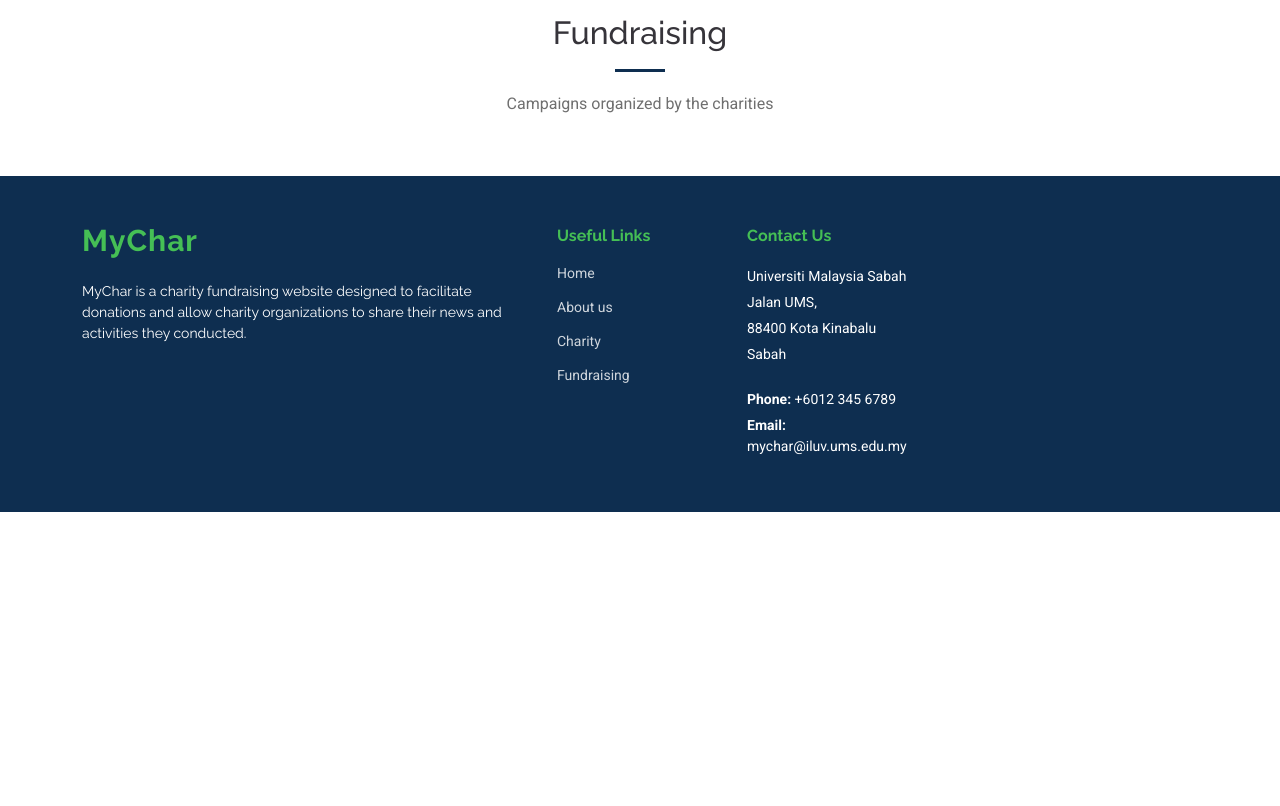
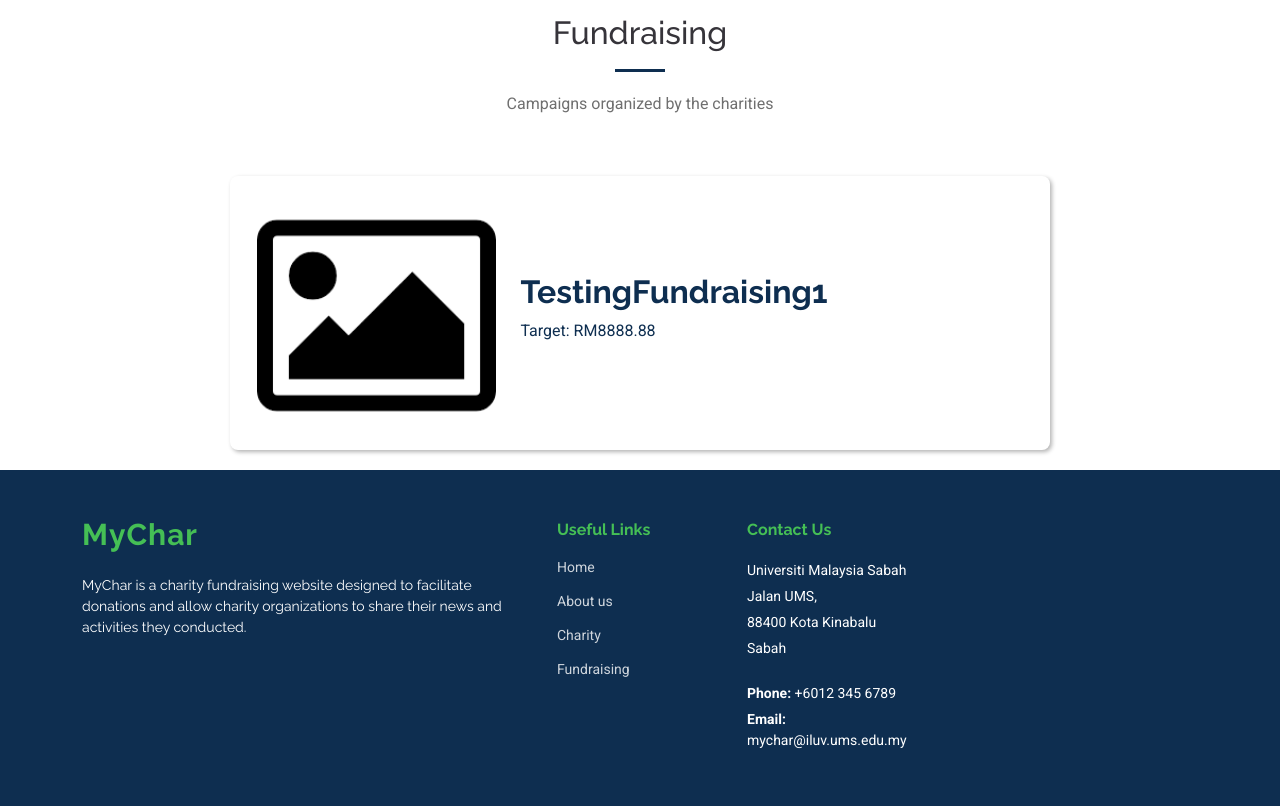
Before and after one commit to JY3T27/MyChar, a PHP site: page /fundraising.php in a window 1280 px wide. Shown: the part 107-913 px from the top of the page. Before the commit the page ends 619 px from the top, so only its background shows below. Run offline with PHP 8.4, Linux system fonts and the light colour scheme.

Commit message:
27/10 afternoon

```diff
--- a/assets/css/main.css
+++ b/assets/css/main.css
@@ -1075,3 +1075,24 @@ p {
 .currency-symbol {
   font-size: 20px;
 }
+
+.fundraisingList {
+  border-radius: 8px;
+  box-shadow: 2px 2px 4px rgba(0, 0, 0, 0.3);
+  padding: 20px 15px 15px 15px;
+  margin: 0px 5px 20px 5px;
+}
+
+#fundImg {
+  width: 100%;
+  height: 100%;
+}
+
+.fundraisingList h2 {
+  font-weight: bold;
+  color: var(--default-color);
+}
+
+.fundraisingList h2:hover, p:hover {
+  color: var(--accent-color);
+}
--- a/fundraising.php
+++ b/fundraising.php
@@ -35,6 +35,15 @@ include 'config.php';
                         </div>
                     </div>
                 <?php endif; ?>
+                <div class="row fundraisingList">
+                    <div class="col-4">
+                        <img src="assets\img\sample-content.png" alt="Picture for Fundraising" id="fundImg" class="image-fluid image-fundraising">
+                    </div>
+                    <div class="col align-self-center">
+                        <h2>TestingFundraising1</h2>
+                        <p>Target: RM8888.88</p>
+                    </div>
+                </div>
             </div>
         </section>
 
```
Also changed, not shown: assets/img/logo.png (deleted). Lines whose indentation alone changed are shown as unchanged.
